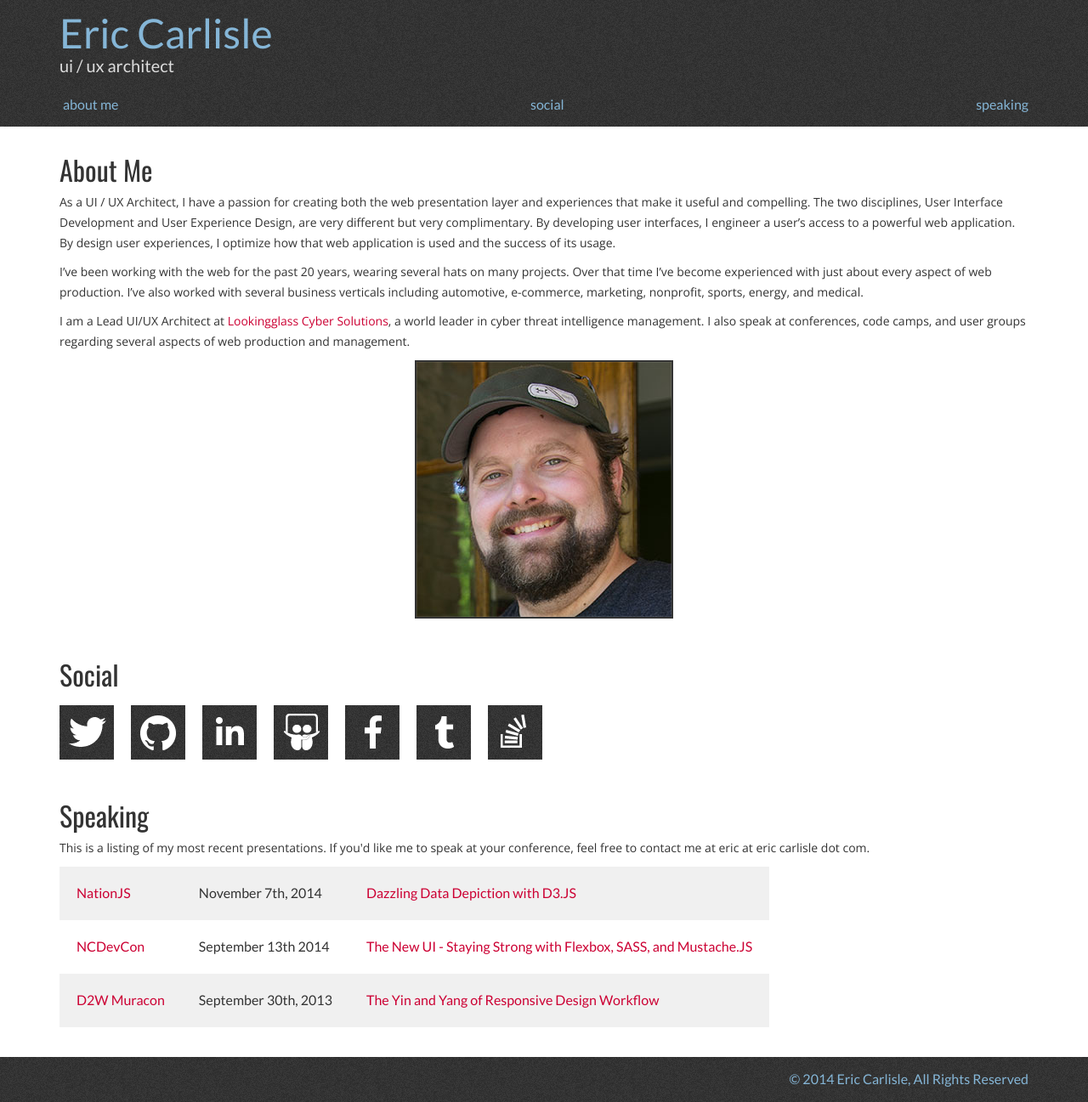
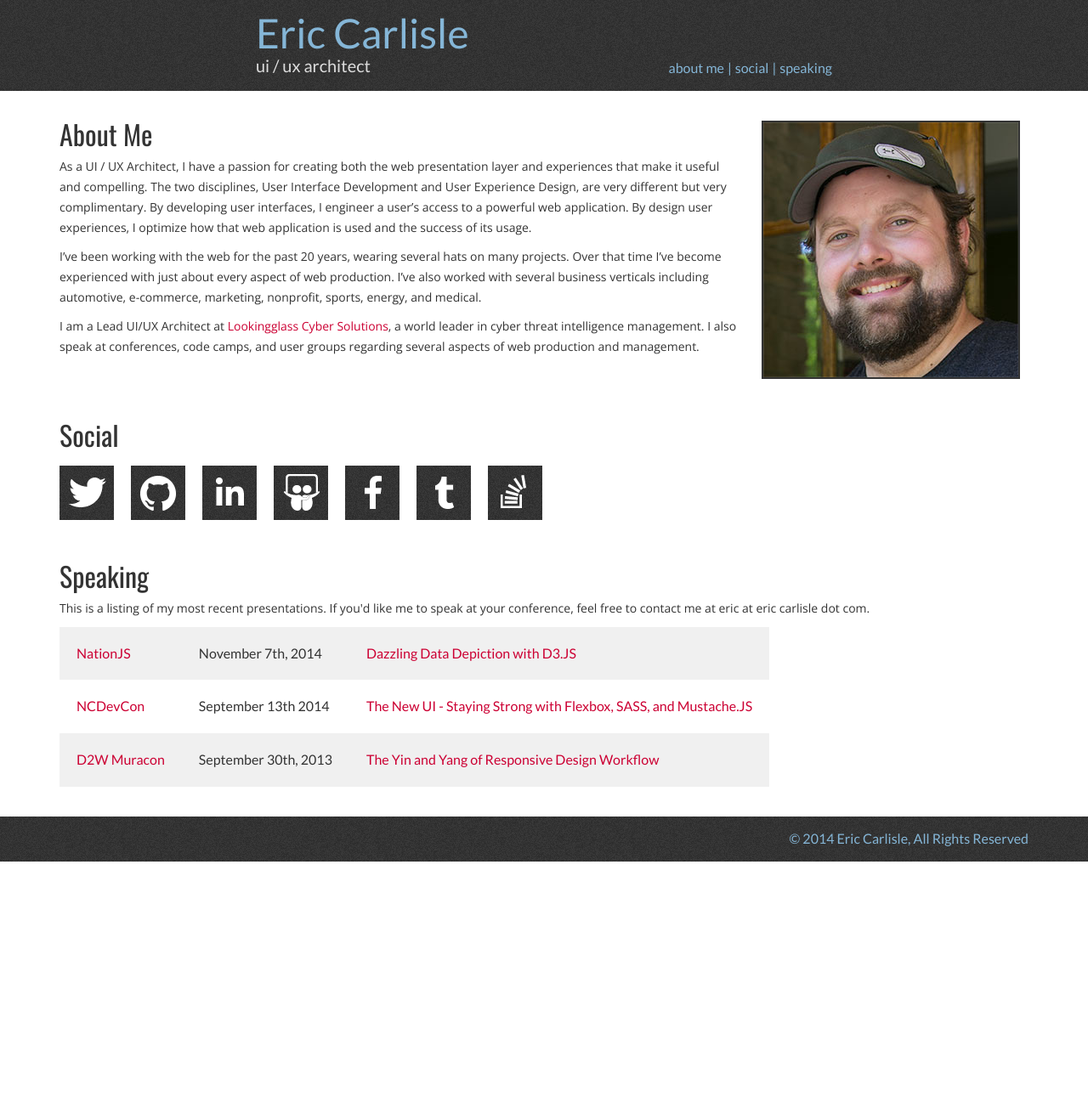
Before and after one commit to ecarlisle/www.ericcarlisle.old.jekyll, a Jekyll site: the page built from index.html, in a window 1280 px wide. Shown: the whole page at 85% size. Built offline with Jekyll 4.4.1, drawn with Linux system fonts in a browser that asks for light colours; nearby versions of some CDN libraries; library files that are not in the unit come from our copies; after the commit the page ends 1014 px from its top, so only the background shows below that.

Commit message:
Correct phone mediq query mistake

```diff
--- a/_sass/_base.scss
+++ b/_sass/_base.scss
@@ -67,7 +67,7 @@
   justify-content: space-between;
   padding: 2rem;
 
-  @include bp(phone) {
+  @include bp(sm) {
     flex-direction: row;
   }
 }
@@ -75,7 +75,7 @@
 #title {
   margin-bottom: 2rem;
   align-self: flex-start;
-  @include bp(phone) {
+  @include bp(sm) {
     margin-bottom: 0;
   }
 }
@@ -90,7 +90,7 @@
 #nav-top {
 
   width: 100%;
-  @include bp(phone) {
+  @include bp(sm) {
     width: auto;
   }
 
@@ -102,7 +102,7 @@
     padding: 0;
     width: 100%;
     justify-content: space-between;
-    @include bp(phone) {
+    @include bp(sm) {
       justify-content: flex-end;
     }
 
@@ -112,7 +112,7 @@
 
       &.separator {
         display: none;
-        @include bp(phone) {
+        @include bp(sm) {
           display: inline;
         }
       }
@@ -125,14 +125,14 @@
 #about-me {
   @include flexbox;
   flex-direction: column;
-  @include bp(phone) {
+  @include bp(sm) {
     flex-direction: row;
   }
 
   img {
     border: solid 2px $black;
     margin: 0 auto;
-    @include bp(phone) {
+    @include bp(sm) {
       margin: 0 0 0 1.5rem;
     }
     height: auto;
```
